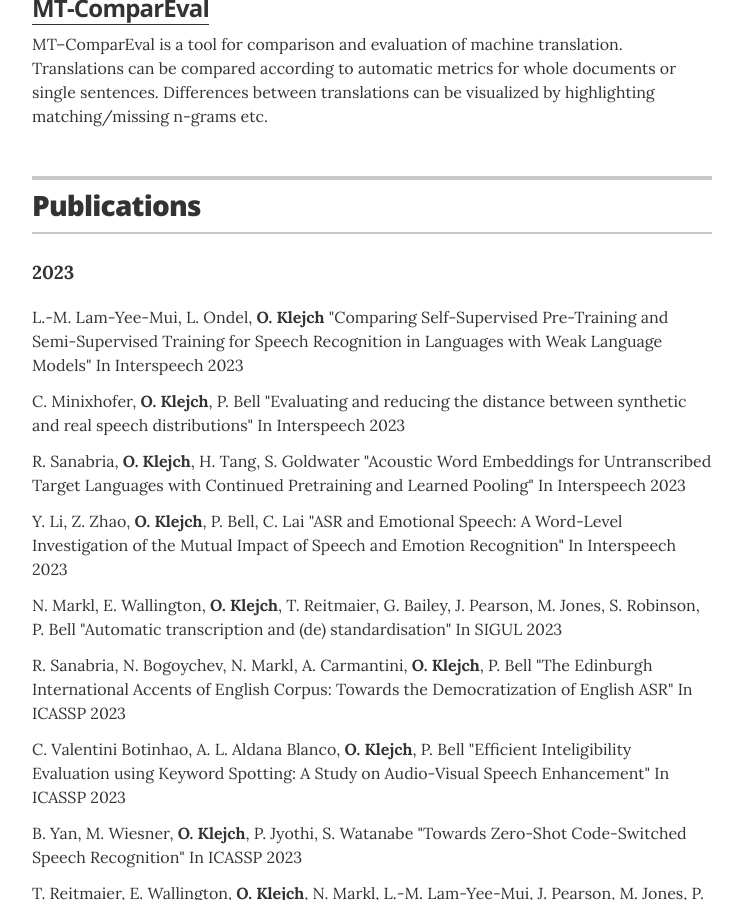
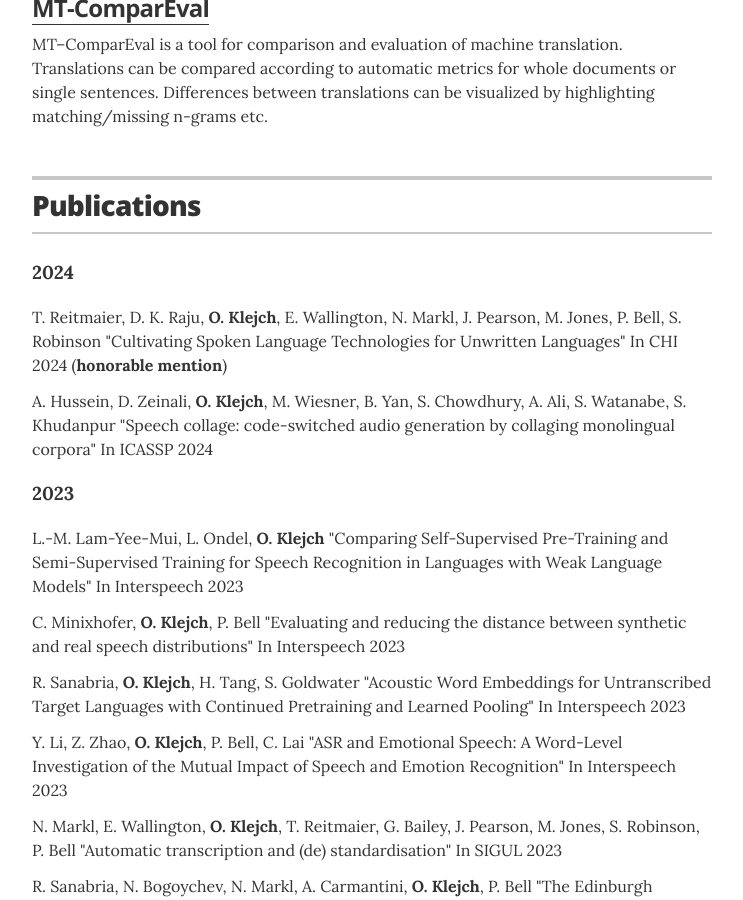
Before and after one commit to ondrejklejch/ondrejklejch.github.io, a Jekyll site: the page built from index.html, in a window 1280 px wide and 900 px high, scrolled down 1480 px. Shown: the whole window, without its empty margins (268-1011 px from the left). Built offline with Jekyll 4.4.1, drawn with Linux system fonts in a browser that asks for light colours.

Commit message:
Update papers.yml

```diff
--- a/_data/papers.yml
+++ b/_data/papers.yml
@@ -1,3 +1,11 @@
+- year: 2024
+  papers:
+  - authors: "T. Reitmaier, D. K. Raju, <strong>O. Klejch</strong>,  E. Wallington,  N. Markl, J. Pearson, M. Jones, P. Bell, S. Robinson"
+    title: "Cultivating Spoken Language Technologies for Unwritten Languages"
+    venue: "In CHI 2024 (<strong>honorable mention</strong>)"
+  - authors: "A. Hussein, D. Zeinali, <strong>O. Klejch</strong>, M. Wiesner, B. Yan, S. Chowdhury, A. Ali, S. Watanabe, S. Khudanpur"
+    title: "Speech collage: code-switched audio generation by collaging monolingual corpora"
+    venue: "In ICASSP 2024"
 - year: 2023
   papers:
   - authors: "L.-M. Lam-Yee-Mui, L. Ondel, <strong>O. Klejch</strong>"
```
